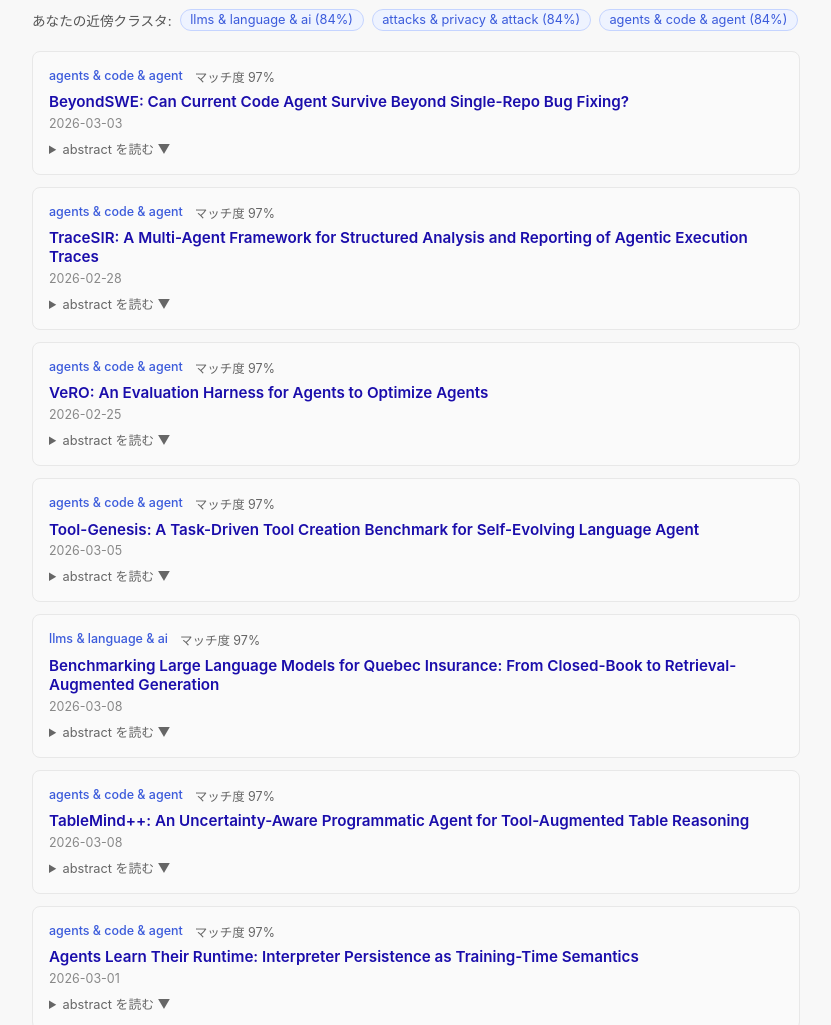
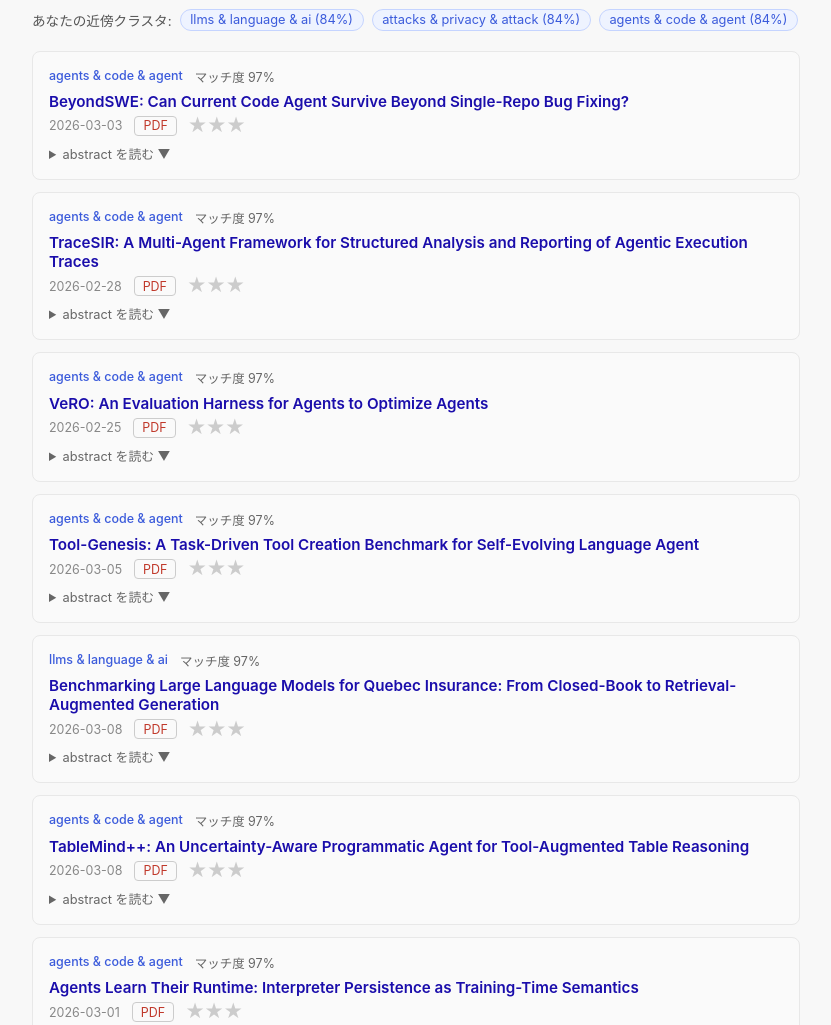
Before and after one commit to senna-lang/arxiv-compass, an Astro site: page /20260301 in a window 1280 px wide. Shown: the part 2306-3331 px from the top of the page, without its empty margins (224-1055 px from the left). Built offline with nearby package versions, Linux system fonts and the light colour scheme; Astro itself is replaced by a stand-in of ours; no server answers.

Commit message:
chore: update recommend UI

```diff
--- a/src/components/RecommendSection.astro
+++ b/src/components/RecommendSection.astro
@@ -38,7 +38,26 @@ if (!data || data.recommendations.length === 0) {
               {rec.title}
             </a>
           </h3>
-          <p class="rec-submitted">{rec.submitted}</p>
+          <div class="rec-actions">
+            <p class="rec-submitted">{rec.submitted}</p>
+            <a
+              class="rec-pdf-link"
+              href={`https://arxiv.org/pdf/${rec.id}`}
+              target="_blank"
+              rel="noopener noreferrer"
+            >PDF</a>
+            <div
+              class="star-rating"
+              data-paper-id={rec.id}
+              data-title={rec.title}
+              data-abstract={rec.abstract}
+              data-rating="0"
+            >
+              {[1, 2, 3].map((n) => (
+                <button class="star" data-value={n} aria-label={`${n}星`}>★</button>
+              ))}
+            </div>
+          </div>
           <details class="rec-abstract">
             <summary>abstract を読む ▼</summary>
             <p>{rec.abstract}</p>
@@ -116,10 +135,49 @@ if (!data || data.recommendations.length === 0) {
 
   .rec-title a:hover { text-decoration: underline; }
 
+  .rec-actions {
+    display: flex;
+    align-items: center;
+    gap: 0.75rem;
+    margin-bottom: 0.5rem;
+  }
+
   .rec-submitted {
     font-size: 0.78rem;
     color: #888;
-    margin: 0 0 0.5rem;
+    margin: 0;
+  }
+
+  .rec-pdf-link {
+    font-size: 0.78rem;
+    padding: 0.1rem 0.5rem;
+    border: 1px solid #ccc;
+    border-radius: 4px;
+    color: #c0392b;
+    text-decoration: none;
+  }
+
+  .rec-pdf-link:hover { background: #fdf0f0; }
+
+  .rec-actions .star-rating {
+    display: flex;
+    gap: 0.1rem;
+  }
+
+  .rec-actions .star {
+    background: none;
+    border: none;
+    cursor: pointer;
+    font-size: 1.1rem;
+    color: #ccc;
+    padding: 0;
+    line-height: 1;
+    transition: color 0.1s;
+  }
+
+  .rec-actions .star.active,
+  .rec-actions .star:hover {
+    color: #f5a623;
   }
 
   .rec-abstract summary {
```
